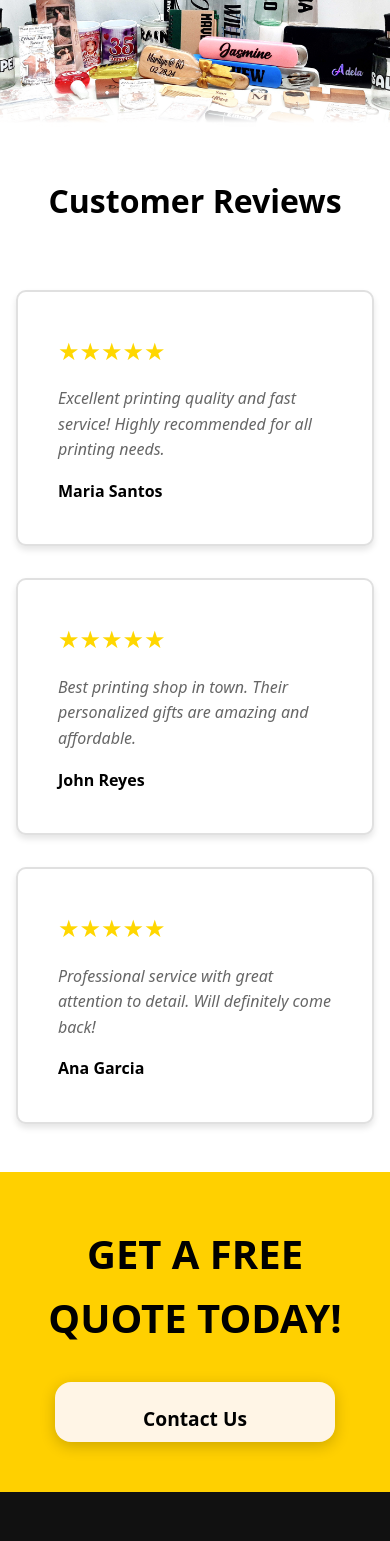
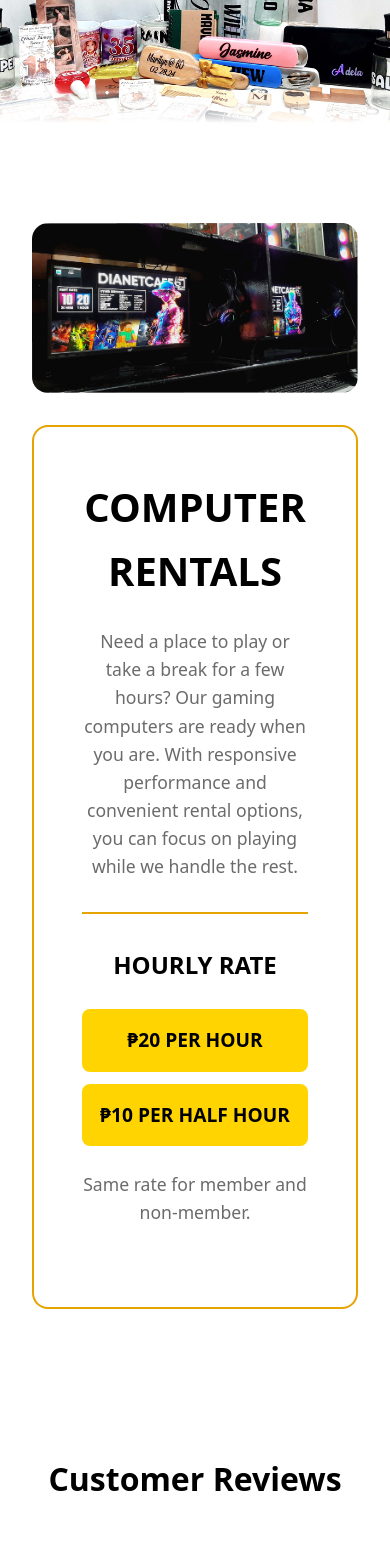
Before and after one commit to KHPASCUA/Itec_dev, a React (Vite) app: page / in a window 390 px wide. Shown: the part 7080-8621 px from the top of the page. Built offline with nearby package versions, Linux system fonts and the light colour scheme.

Commit message:
Add Computer Rentals section with pricing card after Personalized section

```diff
--- a/src/index.css
+++ b/src/index.css
@@ -1516,6 +1516,102 @@ button {
   display: block;
 }
 
+/* Computer Rentals Section */
+.computer-rentals-section {
+  background-color: var(--white);
+  padding: 6rem 2rem;
+}
+
+.computer-rentals-container {
+  max-width: 1400px;
+  margin: 0 auto;
+  display: grid;
+  grid-template-columns: 1fr 1fr;
+  gap: 4rem;
+  align-items: center;
+}
+
+.computer-rentals-image {
+  width: 100%;
+}
+
+.computer-rentals-bg {
+  width: 100%;
+  height: auto;
+  border-radius: 16px;
+  display: block;
+}
+
+.pricing-card {
+  background-color: var(--white);
+  border: 2px solid #e5a400;
+  border-radius: 16px;
+  padding: 3rem;
+  text-align: center;
+}
+
+.pricing-card h2 {
+  font-size: 2.5rem;
+  font-weight: 900;
+  color: #000;
+  margin: 0 0 1.5rem;
+  text-transform: uppercase;
+}
+
+.pricing-card p {
+  font-size: 1.1rem;
+  line-height: 1.6;
+  color: #6b6b6b;
+  margin-bottom: 2rem;
+}
+
+.pricing-divider {
+  width: 100%;
+  height: 2px;
+  background-color: #e5a400;
+  margin: 2rem 0;
+}
+
+.pricing-card h3 {
+  font-size: 1.5rem;
+  font-weight: 800;
+  color: #000;
+  margin: 0 0 1.5rem;
+  text-transform: uppercase;
+}
+
+.price-bar {
+  background-color: #ffd400;
+  color: #000;
+  padding: 1rem;
+  margin: 0.75rem 0;
+  border-radius: 8px;
+  font-size: 1.2rem;
+  font-weight: 700;
+}
+
+.price-note {
+  font-size: 0.9rem;
+  color: #6b6b6b;
+  margin-top: 1.5rem;
+  margin-bottom: 0;
+}
+
+@media (max-width: 1024px) {
+  .computer-rentals-container {
+    grid-template-columns: 1fr;
+    gap: 2rem;
+  }
+
+  .computer-rentals-image {
+    order: 1;
+  }
+
+  .pricing-card {
+    order: 2;
+  }
+}
+
 
 /* Features */
 .features {
--- a/src/pages/Home.jsx
+++ b/src/pages/Home.jsx
@@ -12,6 +12,7 @@ import otherPhotoPrint from '../assets/other-photo-print.png'
 import otherInvitations from '../assets/other-invitations.png'
 import otherStickers from '../assets/other-stickers.png'
 import personalizeBg from '../assets/personalize-section.png'
+import computerRentalsBg from '../assets/computer-rentals-section.png'
 import { Link } from 'react-router-dom'
 
 const Home = () => {
@@ -173,6 +174,25 @@ const Home = () => {
         <img src={personalizeBg} alt="Personalized Section" className="personalized-image" />
       </section>
 
+      <section className="computer-rentals-section">
+        <div className="computer-rentals-container">
+          <div className="computer-rentals-image">
+            <img src={computerRentalsBg} alt="Computer Rentals" className="computer-rentals-bg" />
+          </div>
+          <div className="pricing-card">
+            <h2>COMPUTER RENTALS</h2>
+            <p>
+              Need a place to play or take a break for a few hours? Our gaming computers are ready when you are. With responsive performance and convenient rental options, you can focus on playing while we handle the rest.
+            </p>
+            <div className="pricing-divider"></div>
+            <h3>HOURLY RATE</h3>
+            <div className="price-bar">₱20 PER HOUR</div>
+            <div className="price-bar">₱10 PER HALF HOUR</div>
+            <p className="price-note">Same rate for member and non-member.</p>
+          </div>
+        </div>
+      </section>
+
       <section className="testimonials">
         <div className="testimonials-container">
           <h2>Customer Reviews</h2>
```
Also changed, not shown: src/assets/computer-rentals-section.png (added).
